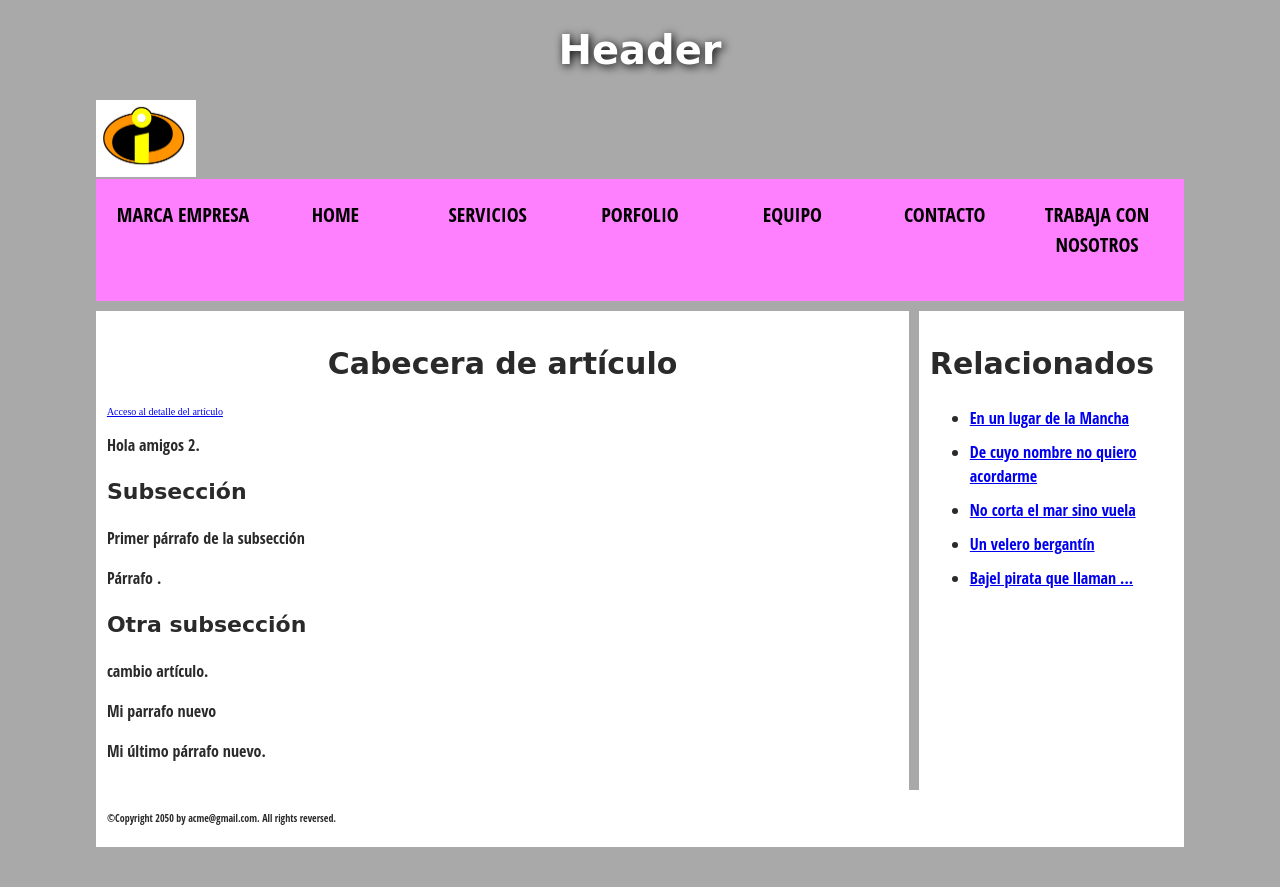
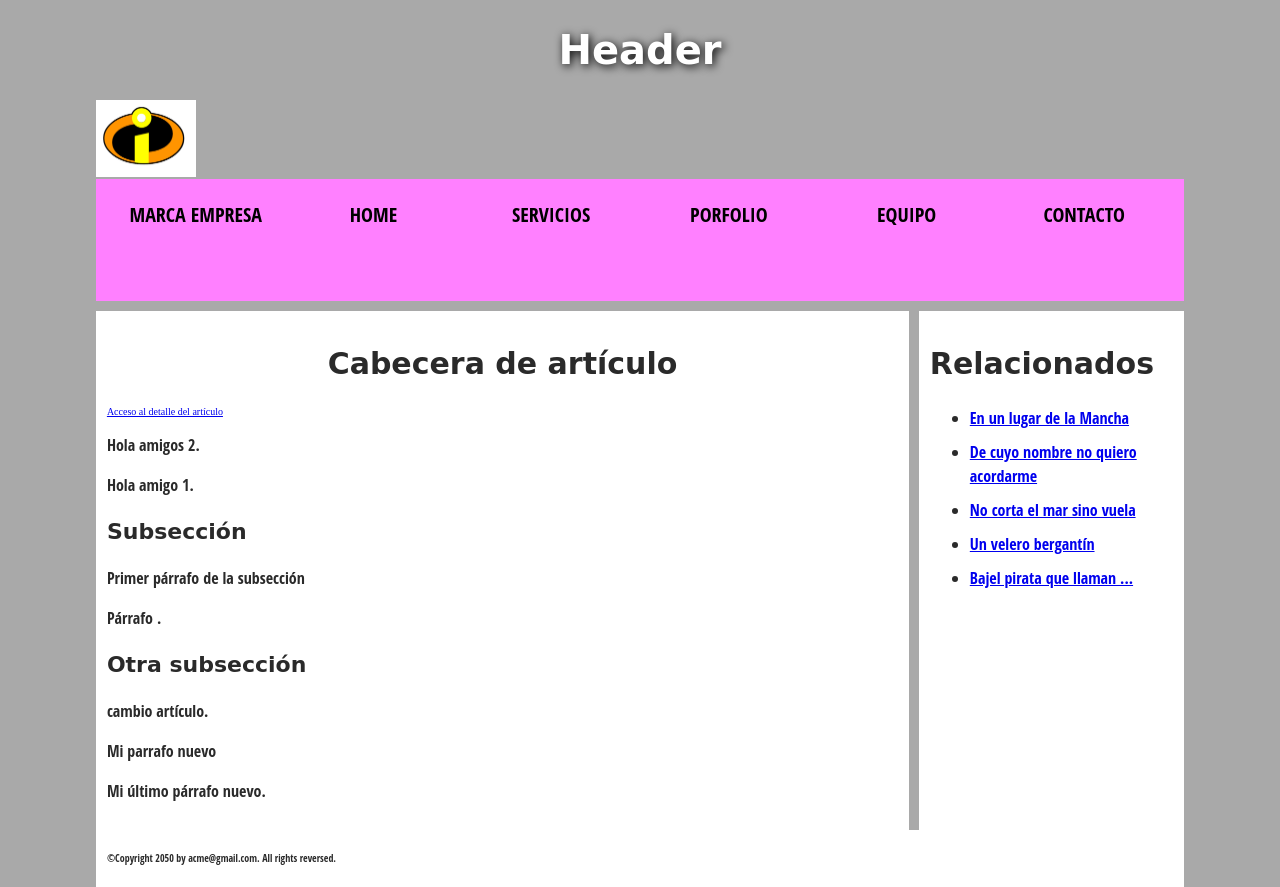
Before and after one commit to tonyjleal/curso-git-repo1, a plain HTML site: page index.html in a window 1280 px wide. Before the commit the page ends 847 px from the top, so only its background shows below. Drawn offline with Linux system fonts and the light colour scheme.

Commit message:
Añadido párrafo y eliminado enlace

```diff
--- a/index.html
+++ b/index.html
@@ -20,7 +20,6 @@
         <li><a href="#">Porfolio</a></li>
         <li><a href="#">Equipo</a></li>
         <li><a href="#">Contacto</a></li>
-        <li><a href="#">Trabaja con nosotros</a></li>
       </ul>
   </nav>
   <main>
@@ -28,7 +27,7 @@
   <h2>Cabecera de artículo</h2>
   <a href="#">Acceso al detalle del artículo</a>
   <p>Hola amigos 2.</p>
-
+  <p>Hola amigo 1.</p>
   <h3>Subsección</h3>
 
   <p>Primer párrafo de la subsección</p>
```
